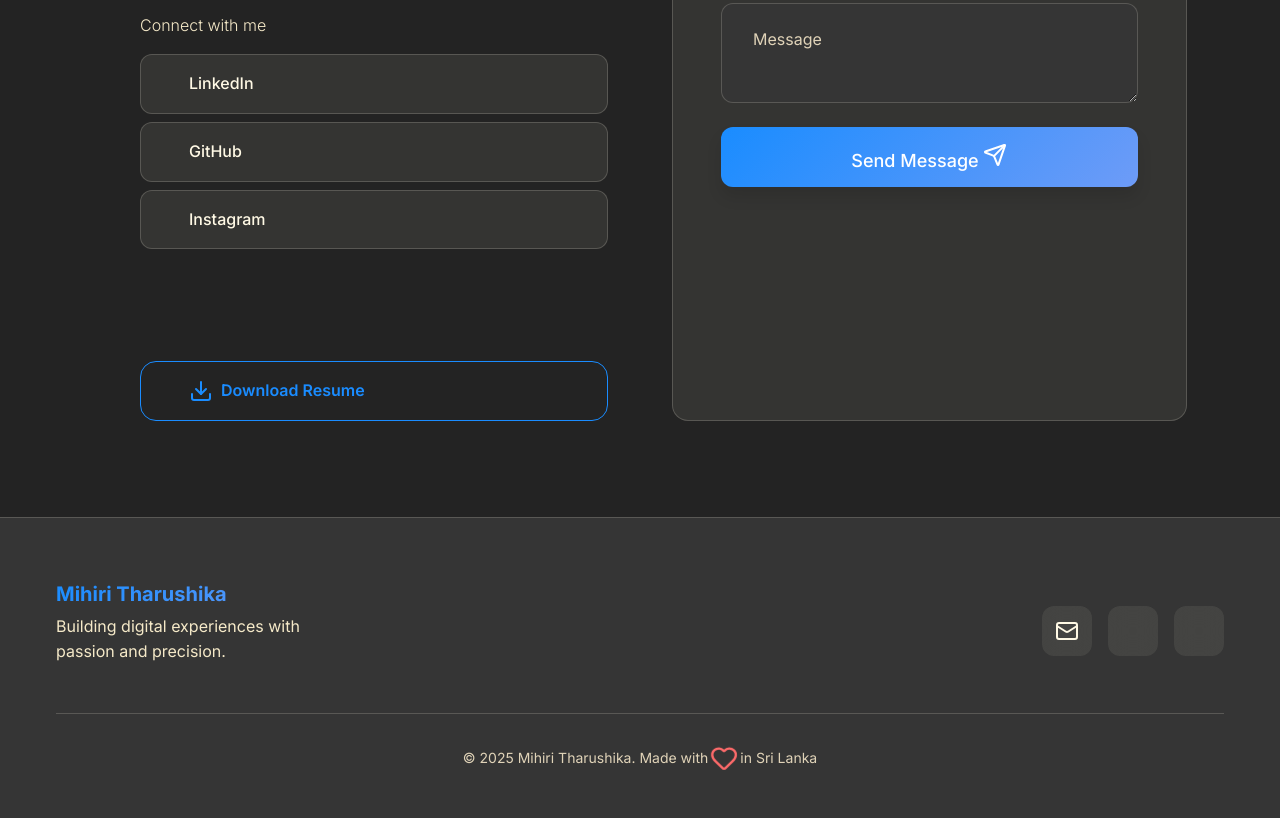
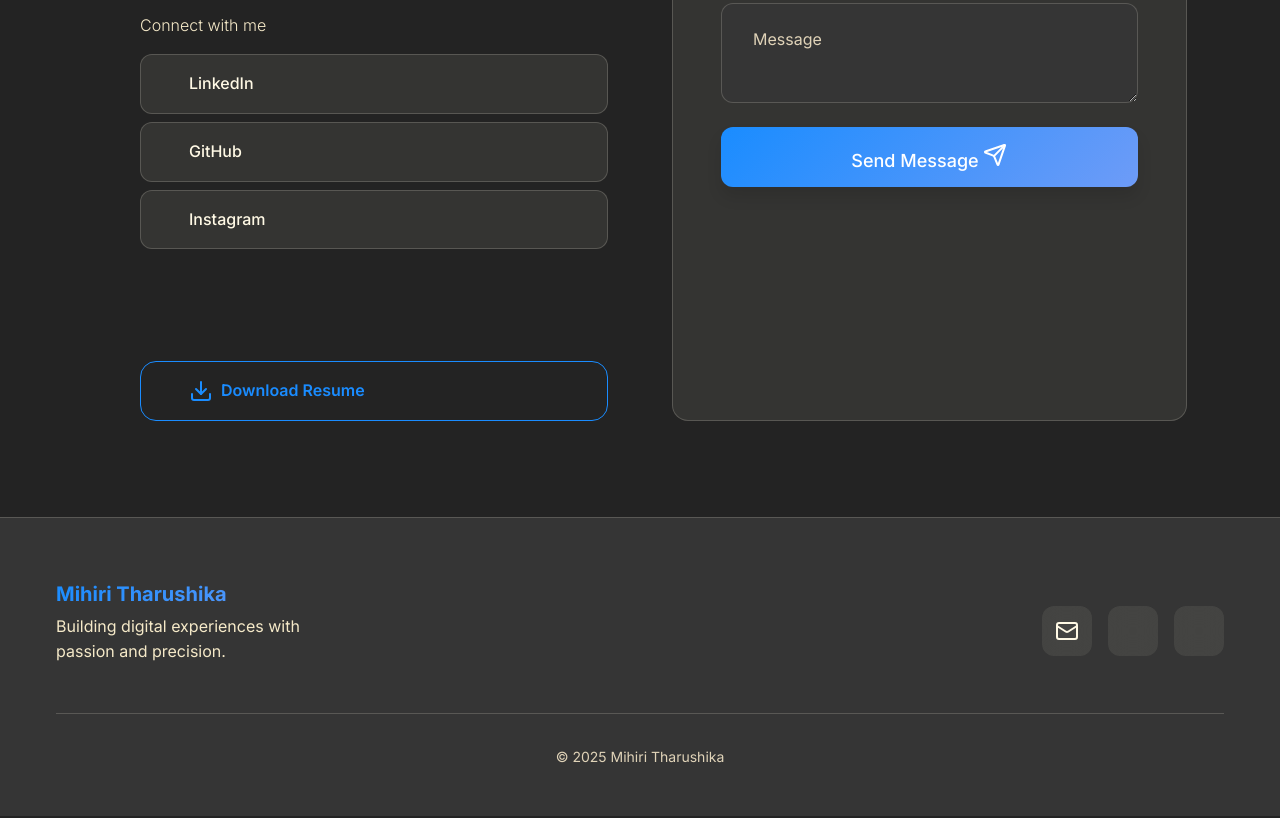
Before and after one commit to tharu1010/My-Portfolio, a website: page index.html in a window 1280 px wide. Shown: the part 7651-8469 px from the top of the page. Drawn offline with nearby package versions, Linux system fonts and the light colour scheme.

Commit message:
Update index.html

```diff
--- a/index.html
+++ b/index.html
@@ -25,6 +25,8 @@
 
     <!-- Stylesheet -->
     <link rel="stylesheet" href="assets/css/modern-styles.css">
+
+
 
     <title>Mihiri Tharushika | Full-Stack Developer</title>
 </head>
@@ -723,9 +725,7 @@
 
             <div class="footer__bottom">
                 <p class="footer__copy">
-                    © 2025 Mihiri Tharushika. Made with
-                    <i data-lucide="heart" class="footer__heart"></i>
-                    in Sri Lanka
+                    © 2025 Mihiri Tharushika
                 </p>
             </div>
         </div>
```
